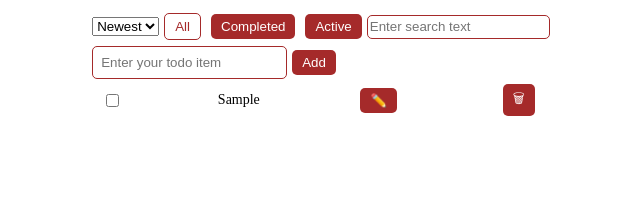
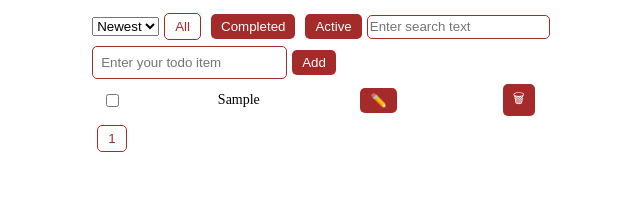
Before and after one commit to manohari1990/react_practice, a React app in the folder REACT_TASK1/: page / in a window 1280 px wide. Both pictures are taken after typing "Sample" into the empty fields and a click on the button "Add". Shown: the top 210 px of the page, without its empty margins (319-959 px from the left). Built offline with nearby package versions, Linux system fonts and the light colour scheme.

Commit message:
Pagination of filtered list

```diff
--- a/REACT_TASK1/src/components/todo/TodoApp.jsx
+++ b/REACT_TASK1/src/components/todo/TodoApp.jsx
@@ -4,7 +4,9 @@ import { useEffect, useState } from "react"
 import TodoInput from "./TodoInput"
 import TodoList from "./TodoList"
 import TodoFilters from './TodoFilters'
+import TodoPagination from './TodoPagination'
 import {sortedList} from '../../utils/helpers'
+import {RecordsPerPage} from '../../utils/Constants'
 
 function TodoApp() {
 
@@ -17,6 +19,8 @@ function TodoApp() {
     const [filter, setFilter] = useState('all')
     const [search, setSearch] = useState('')
     const [seletedSortOption, setSeletedSortOption] = useState('newest')
+    const [pageNumber, setPageNumber] = useState(1)
+
 
     let filteredTodos = todoItems.length > 0 ?
         (filter === 'all')
@@ -28,10 +32,15 @@ function TodoApp() {
     filteredTodos = filteredTodos.filter((item)=>{ return item.value.toLowerCase().includes(lowerSearchText)})
     filteredTodos = sortedList(filteredTodos, seletedSortOption) // Basic Sort
 
+    let totalPages = Math.ceil(filteredTodos.length/RecordsPerPage)
+
+    const startIndex = (pageNumber - 1) * RecordsPerPage
+    const endIndex = startIndex + RecordsPerPage
+    const paginatedTodo = filteredTodos.slice(startIndex, endIndex)
+
     useEffect(()=>{
         const stringifyTodo = JSON.stringify(todoItems)
         localStorage.setItem('todoItems', stringifyTodo)
-        console.log(todoItems,'ppp')
     },[todoItems])
 
     const handleAddTodo = () => {
@@ -100,20 +109,28 @@ function TodoApp() {
 
     const handleFilter = (selectedLabel) => {
         setFilter(selectedLabel)
+        setPageNumber(1)
     }
 
     const handleSearch = (searchTerm) => {
         setSearch(searchTerm)
+        setPageNumber(1)
     }
     const handleSort = (selectedOption) =>{
         setSeletedSortOption(selectedOption)
+        setPageNumber(1)
+    }
+
+    const handlePage = (selectedPage) =>{
+        setPageNumber(selectedPage)
     }
 
     return (
         <div>
             <TodoFilters handleFilter={handleFilter} activeFilter={filter} handleSearch={handleSearch} seletedSortOption={seletedSortOption} handleSort={handleSort} />
             <TodoInput input={input} handleAddTodo={handleAddTodo} handleUpdateItem={handleUpdateItem} handleCancelUpdate={handleCancelUpdate} handleInputChange={handleInputChange} isUpdate={isUpdate} />
-            <TodoList filteredTodos={filteredTodos} handleDelete={handleDelete} handleEdit={handleEdit} handleStatus={handleStatus} />
+            <TodoList filteredTodos={paginatedTodo} handleDelete={handleDelete} handleEdit={handleEdit} handleStatus={handleStatus} />
+            <TodoPagination currentPage={pageNumber} totalPages={totalPages} handlePage={handlePage} />
         </div>
     )
 }
--- /dev/null
+++ b/REACT_TASK1/src/components/todo/TodoPagination.jsx
@@ -0,0 +1,14 @@
+
+function TodoPagination({currentPage, totalPages, handlePage}){
+    const pageList = []
+    for (let i = 1; i <= totalPages; i++){
+        pageList.push(<button className={`primary__button ${currentPage == i ? 'active' : ''}`} key={i} onClick={()=>handlePage(i)}>{i}</button>)
+    }
+    return(
+        <div className="row_content">
+            {pageList}
+        </div>
+    )
+}
+
+export default TodoPagination
--- a/REACT_TASK1/src/utils/Constants.js
+++ b/REACT_TASK1/src/utils/Constants.js
@@ -31,3 +31,5 @@ export const SortingLabels = [
         'value': 'z-a'
     }
 ]
+
+export const RecordsPerPage = 10
```
